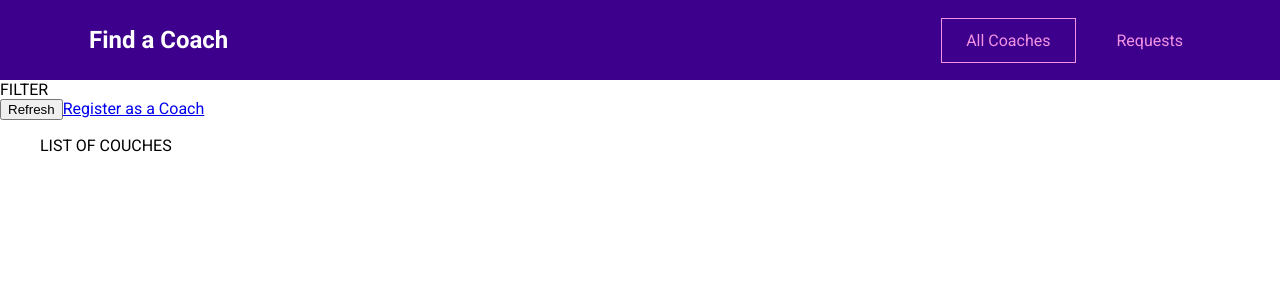
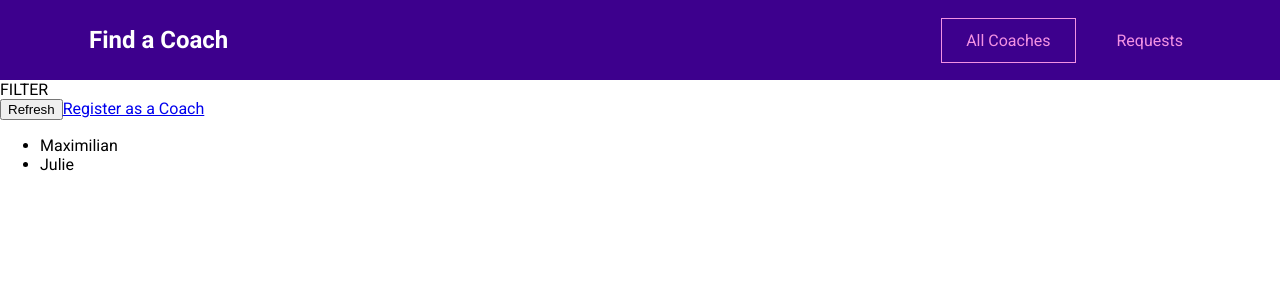
Before and after one commit to VictoriyaK19/main_project, a Vue app: page /coaches in a window 1280 px wide. Shown: the top 300 px of the page. Built offline with nearby package versions, Linux system fonts and the light colour scheme.

Commit message:
adding vuex and coach data

```diff
--- a/src/main.js
+++ b/src/main.js
@@ -1,10 +1,12 @@
 import { createApp } from 'vue';
 
 import router from './router.js';
+import store from './store/index.js'
 import App from './App.vue';
 
 const app = createApp(App);
 
 app.use(router);
+app.use(store);
 
 app.mount('#app');
--- a/src/pages/coaches/CoachesList.vue
+++ b/src/pages/coaches/CoachesList.vue
@@ -7,7 +7,24 @@
             <button>Refresh</button>
             <router-link to="/register">Register as a Coach</router-link>
         </div>
-        <ul>LIST OF COUCHES</ul>
+        <ul v-if="hasCoaches">
+            <li v-for="coach in filteredCoaches" :key="coach.id">
+            {{ coach.firstName }}</li>
+        </ul>
+        <h3 v-else>No coaches found.</h3>
 
     </section>
 </template>
+
+<script>
+export default {
+    computed: {
+        filteredCoaches() {
+            return this.$store.getters['coaches/coaches']; // namespaced/gettername
+        },
+        hasCoaches() {
+            return this.$store.getters['coaches/hasCoaches'];
+        }
+    }
+}
+</script>
--- /dev/null
+++ b/src/store/index.js
@@ -0,0 +1,11 @@
+import { createStore } from 'vuex';
+
+import coachesModule from './modules/coaches/index.js'
+
+const store = createStore({
+    modules: {
+        coaches: coachesModule
+    }
+});
+
+export default store;
--- /dev/null
+++ b/src/store/modules/coaches/actions.js
@@ -0,0 +1 @@
+export default {};
--- /dev/null
+++ b/src/store/modules/coaches/getters.js
@@ -0,0 +1,8 @@
+export default {
+    coaches(state) {
+        return state.coaches;
+    },
+    hasCoaches(state) {
+        return state.coaches && state.coaches.length > 0;
+    }
+};
--- /dev/null
+++ b/src/store/modules/coaches/index.js
@@ -0,0 +1,34 @@
+import mutations from "./mutations.js";
+import actions from "./actions.js";
+import getters from "./getters.js";
+
+export default {
+  namespaced: true,
+  state() {
+    return {
+      coaches: [
+        {
+          id: "c1",
+          firstName: "Maximilian",
+          lastName: "Schwarzmüller",
+          areas: ["frontend", "backend", "career"],
+          description:
+            "I'm Maximilian and I've worked as a freelance web developer for years. Let me help you become a developer as well!",
+          hourlyRate: 30,
+        },
+        {
+          id: "c2",
+          firstName: "Julie",
+          lastName: "Jones",
+          areas: ["frontend", "career"],
+          description:
+            "I am Julie and as a senior developer in a big tech company, I can help you get your first job or progress in your current role.",
+          hourlyRate: 30,
+        },
+      ],
+    };
+  },
+  mutations,
+  actions,
+  getters,
+};
--- /dev/null
+++ b/src/store/modules/coaches/mutations.js
@@ -0,0 +1 @@
+export default {};
```
